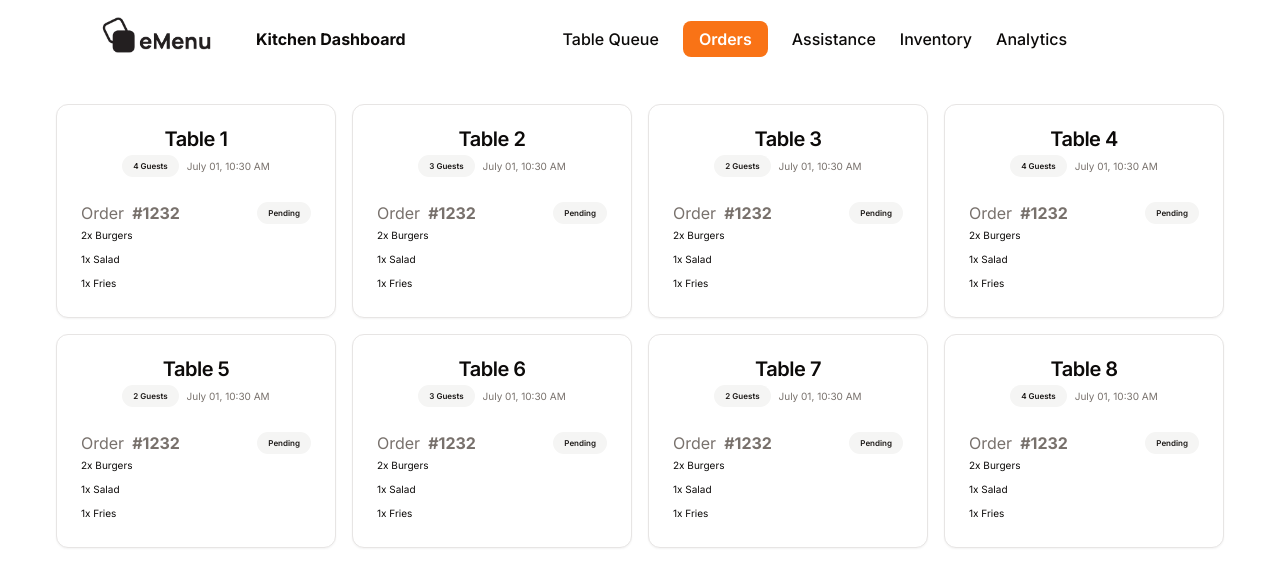
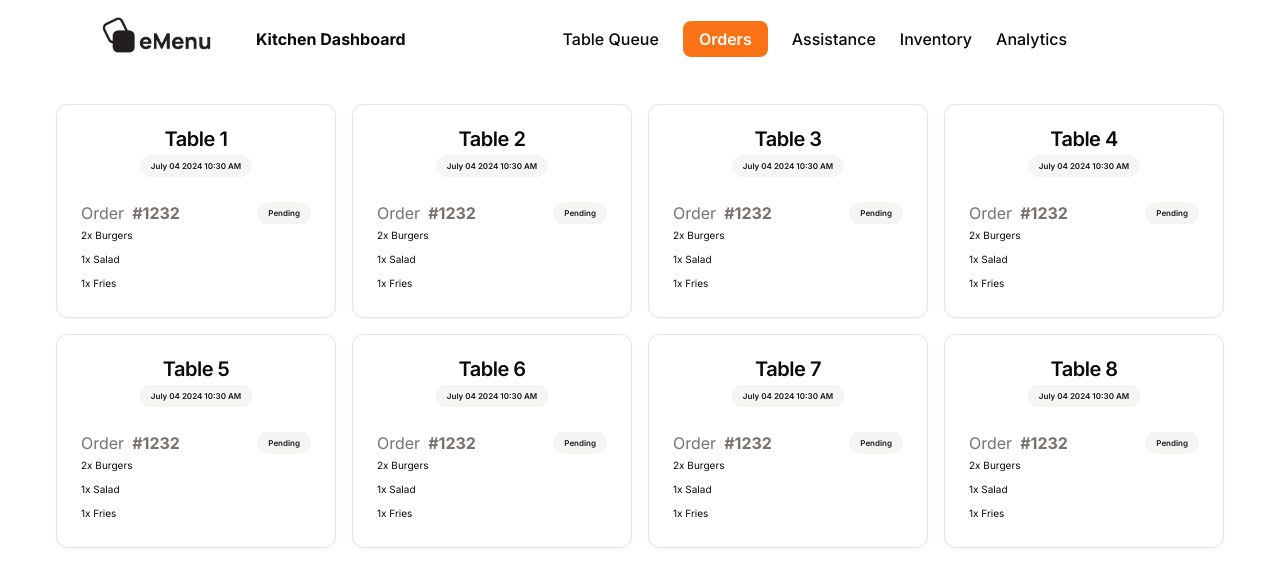
Before and after one commit to jmmaglonzo/E-MENU-FE, a Next.js app: page /kitchen/order in a window 1280 px wide. Shown: the top 586 px of the page. Built offline with nearby package versions, Linux system fonts and the light colour scheme.

Commit message:
style: change date style and content

```diff
--- a/src/components/Kitchen/Cards/KitchenOrderCard.tsx
+++ b/src/components/Kitchen/Cards/KitchenOrderCard.tsx
@@ -12,8 +12,7 @@ const KitchenOrderCard = ({ data }: KitchenOrderCardProps) => {
       <CardHeader className="flex items-center justify-between">
         <CardTitle>Table {data.tableNo}</CardTitle>
         <div className="flex items-center gap-2">
-          <Badge variant="secondary">{data.guests} Guests</Badge>
-          <div className="text-sm text-muted-foreground">{data.date}</div>
+          <Badge variant="secondary">July 04 2024 10:30 AM</Badge>
         </div>
       </CardHeader>
       <CardContent>
```
